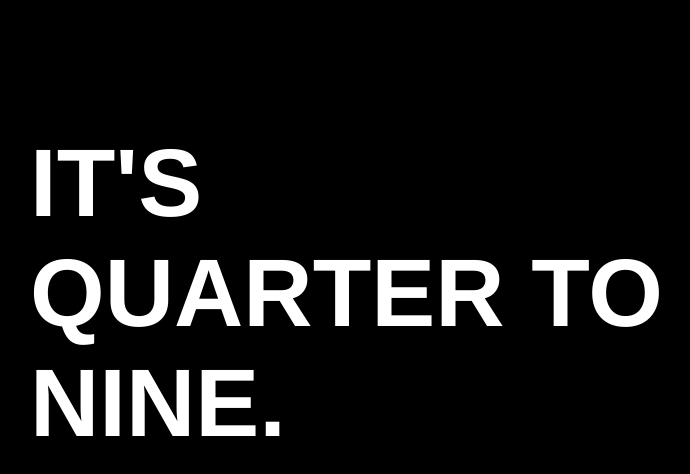
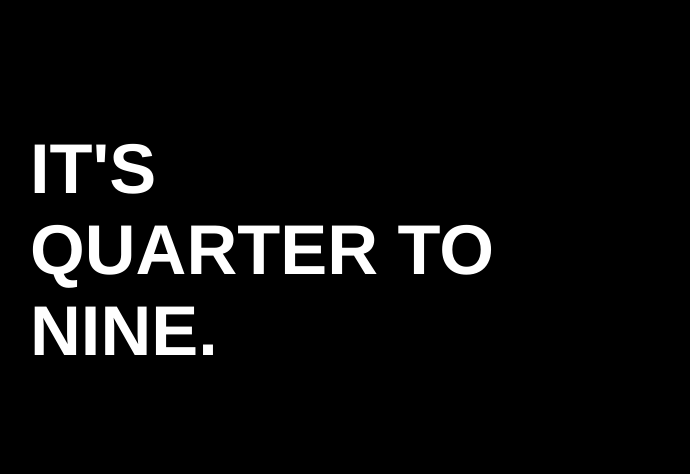
Before and after one commit to Core121/WordClock2, an Angular app: page / in a window 1280 px wide. Shown: the top 474 px of the page, without its empty margins (98-788 px from the left). Built offline with nearby package versions, Linux system fonts and the light colour scheme; a web font is replaced by a local one.

Commit message:
Dynamic text size and no more wight flashes on startup

```diff
--- a/src/app/fuzzy-time/fuzzy-time.component.scss
+++ b/src/app/fuzzy-time/fuzzy-time.component.scss
@@ -1,7 +1,7 @@
 @import url("https://fonts.googleapis.com/css?family=Product+Sans");
 
 .clock-text {
-    font-size: 96px;
+    font-size: 5.5vw;
     text-transform: uppercase;
     font-weight: 600;
     font-family: 'Product Sans', Helvetica, Arial, sans-serif;
--- a/src/styles.scss
+++ b/src/styles.scss
@@ -2,3 +2,4 @@
 
 /* Importing Bootstrap SCSS file. */
 @import '~bootstrap/scss/bootstrap';
+body { background-color: black; }
```
Also changed, not shown: 1 other file (tests, documents, lock files or other folders).
